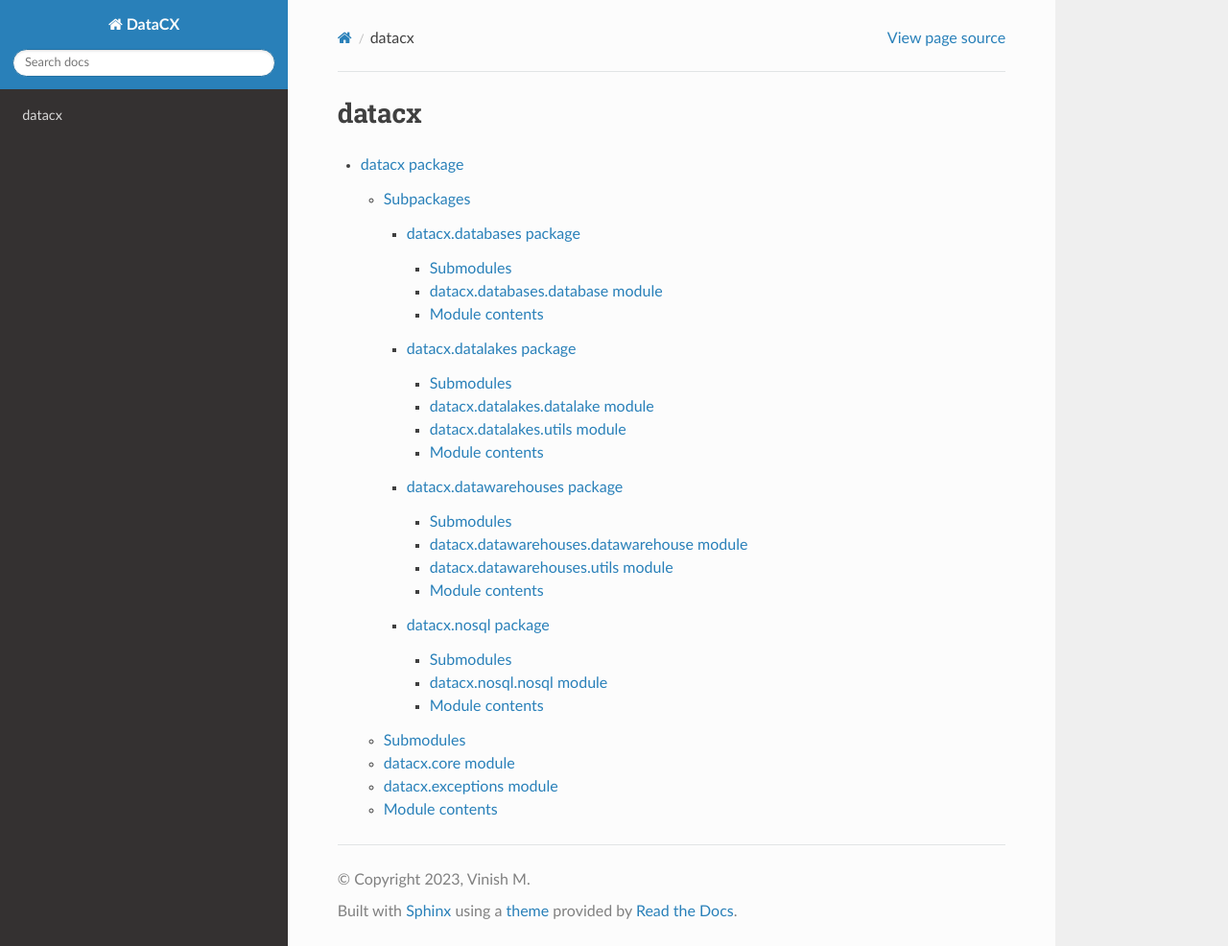
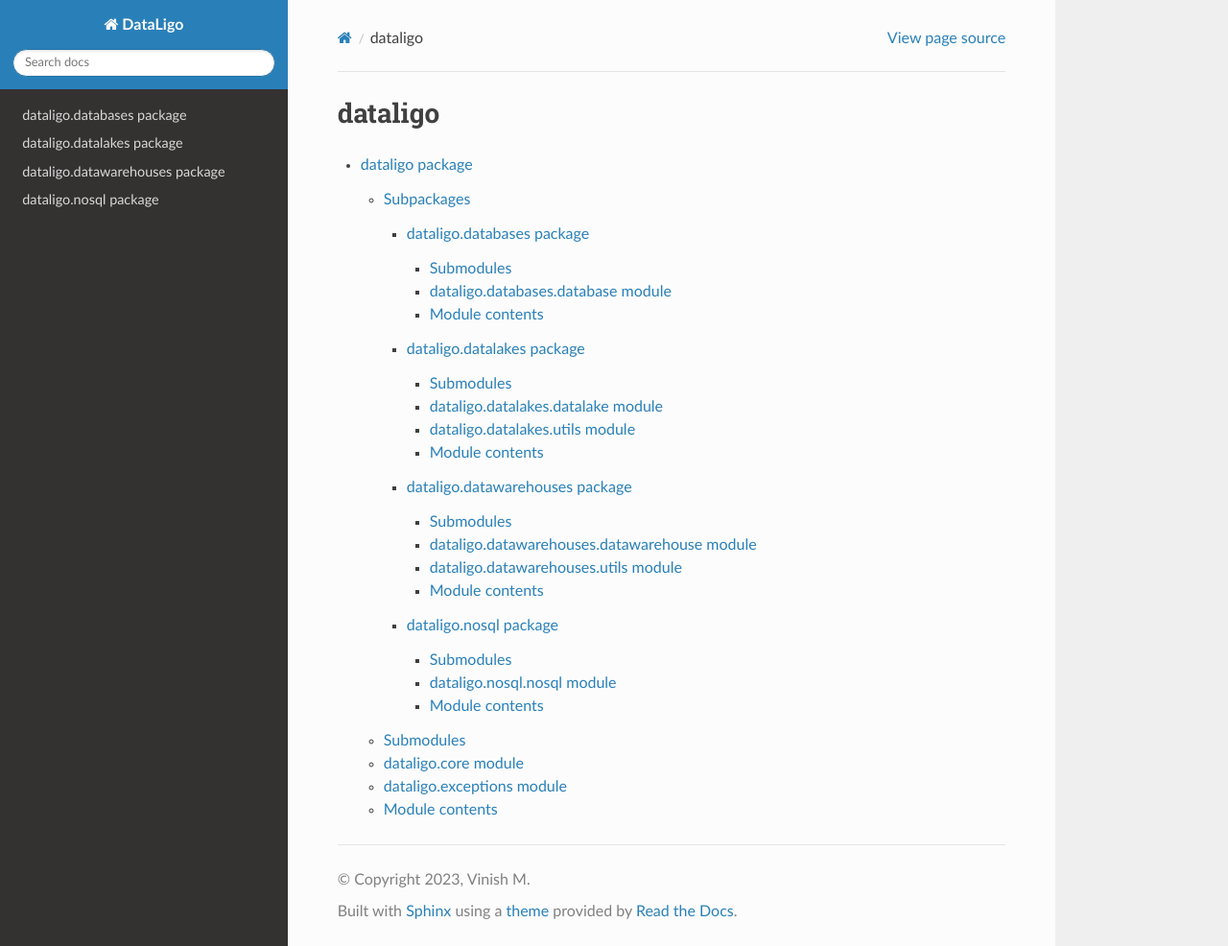
Before and after one commit to hifxit/dataligo, a Sphinx documentation site: the page built from docs/modules.rst, in a window 1280 px wide and 986 px high. Shown: the whole window at 96% size. Built offline with Sphinx 7.4.7 and the Read the Docs theme 2.0.0, drawn with Linux system fonts in a browser that asks for light colours.

Commit message:
docs modified

```diff
--- a/docs/conf.py
+++ b/docs/conf.py
@@ -1,59 +1,36 @@
 # Configuration file for the Sphinx documentation builder.
 #
-# This file only contains a selection of the most common options. For a full
-# list see the documentation:
+# For the full list of built-in configuration values, see the documentation:
 # https://www.sphinx-doc.org/en/master/usage/configuration.html
-
-# -- Path setup --------------------------------------------------------------
-
-# If extensions (or modules to document with autodoc) are in another directory,
-# add these directories to sys.path here. If the directory is relative to the
-# documentation root, use os.path.abspath to make it absolute, like shown here.
-#
 import os
 import sys
 sys.path.insert(0, os.path.abspath('..'))
-# import datacx.core
+import dataligo
 
 # -- Project information -----------------------------------------------------
+# https://www.sphinx-doc.org/en/master/usage/configuration.html#project-information
 
-project = 'DataCX'
+project = 'DataLigo'
 copyright = '2023, Vinish M'
 author = 'Vinish M'
-
-# The full version, including alpha/beta/rc tags
-release = '0.2.5'
-
+release = '0.6.1'
 
 # -- General configuration ---------------------------------------------------
+# https://www.sphinx-doc.org/en/master/usage/configuration.html#general-configuration
 
-# Add any Sphinx extension module names here, as strings. They can be
-# extensions coming with Sphinx (named 'sphinx.ext.*') or your custom
-# ones.
 extensions = [
     'sphinx.ext.autodoc',
     'sphinx.ext.napoleon',
-    'sphinx.ext.viewcode'
+    'sphinx.ext.viewcode',
 ]
 
-# Add any paths that contain templates here, relative to this directory.
 templates_path = ['_templates']
-
-# List of patterns, relative to source directory, that match files and
-# directories to ignore when looking for source files.
-# This pattern also affects html_static_path and html_extra_path.
 exclude_patterns = ['_build', 'Thumbs.db', '.DS_Store']
 
 
+
 # -- Options for HTML output -------------------------------------------------
+# https://www.sphinx-doc.org/en/master/usage/configuration.html#options-for-html-output
 
-# The theme to use for HTML and HTML Help pages.  See the documentation for
-# a list of builtin themes.
-#
-# html_theme = 'alabaster'
 html_theme = 'sphinx_rtd_theme'
-
-# Add any paths that contain custom static files (such as style sheets) here,
-# relative to this directory. They are copied after the builtin static files,
-# so a file named "default.css" will overwrite the builtin "default.css".
 html_static_path = ['_static']
--- a/docs/datacx.rst
+++ /dev/null
@@ -1,40 +0,0 @@
-datacx package
-==============
-
-Subpackages
------------
-
-.. toctree::
-   :maxdepth: 4
-
-   datacx.databases
-   datacx.datalakes
-   datacx.datawarehouses
-   datacx.nosql
-
-Submodules
-----------
-
-datacx.core module
-------------------
-
-.. automodule:: datacx.core
-   :members:
-   :undoc-members:
-   :show-inheritance:
-
-datacx.exceptions module
-------------------------
-
-.. automodule:: datacx.exceptions
-   :members:
-   :undoc-members:
-   :show-inheritance:
-
-Module contents
----------------
-
-.. automodule:: datacx
-   :members:
-   :undoc-members:
-   :show-inheritance:
--- /dev/null
+++ b/docs/dataligo.rst
@@ -0,0 +1,40 @@
+dataligo package
+================
+
+Subpackages
+-----------
+
+.. toctree::
+   :maxdepth: 4
+
+   dataligo.databases
+   dataligo.datalakes
+   dataligo.datawarehouses
+   dataligo.nosql
+
+Submodules
+----------
+
+dataligo.core module
+--------------------
+
+.. automodule:: dataligo.core
+   :members:
+   :undoc-members:
+   :show-inheritance:
+
+dataligo.exceptions module
+--------------------------
+
+.. automodule:: dataligo.exceptions
+   :members:
+   :undoc-members:
+   :show-inheritance:
+
+Module contents
+---------------
+
+.. automodule:: dataligo
+   :members:
+   :undoc-members:
+   :show-inheritance:
--- a/docs/modules.rst
+++ b/docs/modules.rst
@@ -1,7 +1,7 @@
-datacx
-======
+dataligo
+========
 
 .. toctree::
    :maxdepth: 4
 
-   datacx
+   dataligo
```
Also changed, not shown: docs/datacx.databases.rst (deleted, +0 -21 lines), docs/datacx.datalakes.rst (deleted, +0 -29 lines), docs/datacx.datawarehouses.rst (deleted, +0 -29 lines), docs/datacx.nosql.rst (deleted, +0 -21 lines), docs/dataligo.databases.rst (added, +21 -0 lines), docs/dataligo.datalakes.rst (added, +29 -0 lines), docs/dataligo.datawarehouses.rst (added, +29 -0 lines), docs/dataligo.nosql.rst (added, +21 -0 lines), docs/index.rst (+5 -8 lines), 1 other file.
